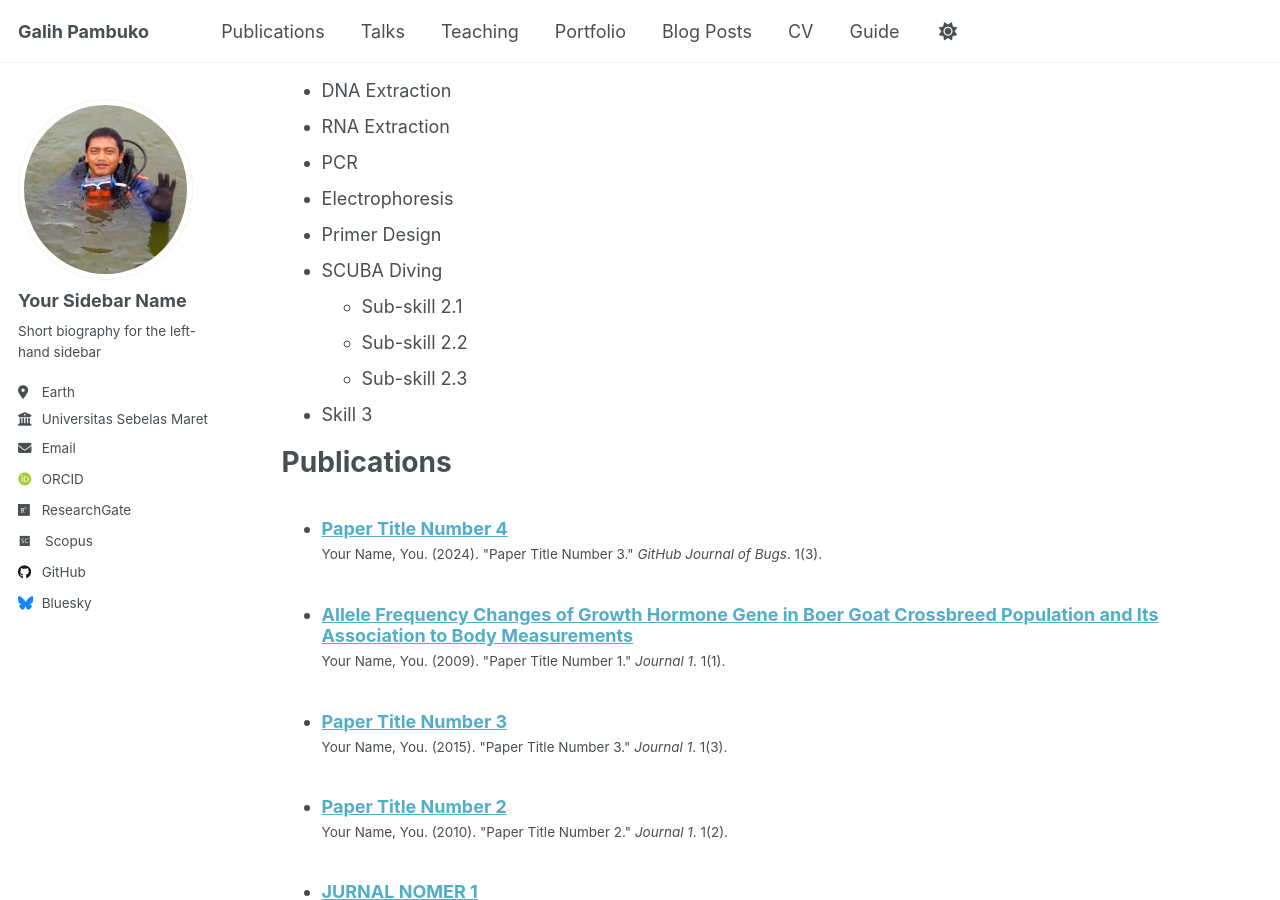
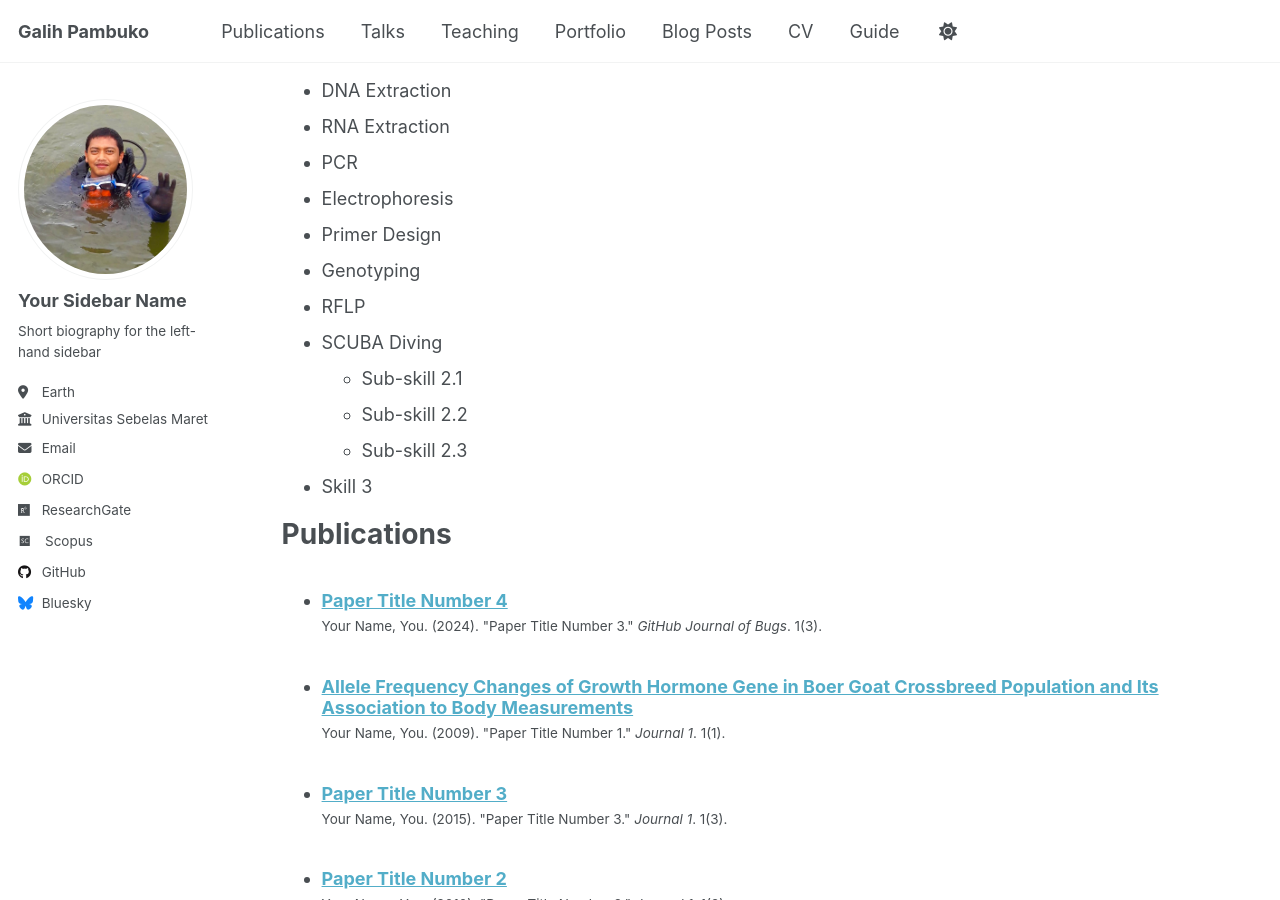
Before and after one commit to gpambuko/CV, a Jekyll site: the page built from _pages/cv.md, in a window 1280 px wide and 900 px high, scrolled down 742 px. Built offline with Jekyll 4.4.1, drawn with Linux system fonts in a browser that asks for light colours; some web fonts are replaced.

Commit message:
update CV

```diff
--- a/_pages/cv.md
+++ b/_pages/cv.md
@@ -38,6 +38,8 @@ Skills
 * PCR
 * Electrophoresis
 * Primer Design
+* Genotyping
+* RFLP
 * SCUBA Diving
   * Sub-skill 2.1
   * Sub-skill 2.2
```
